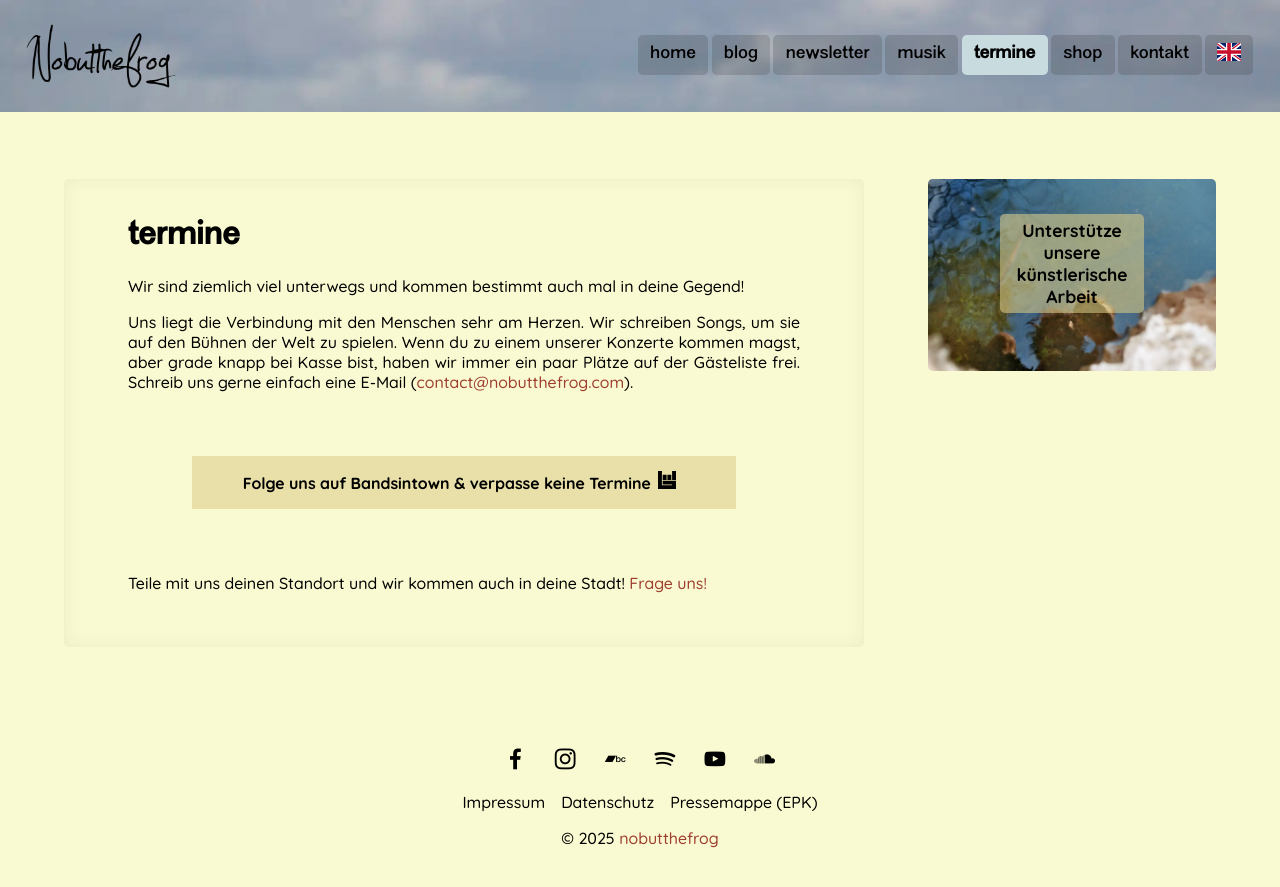
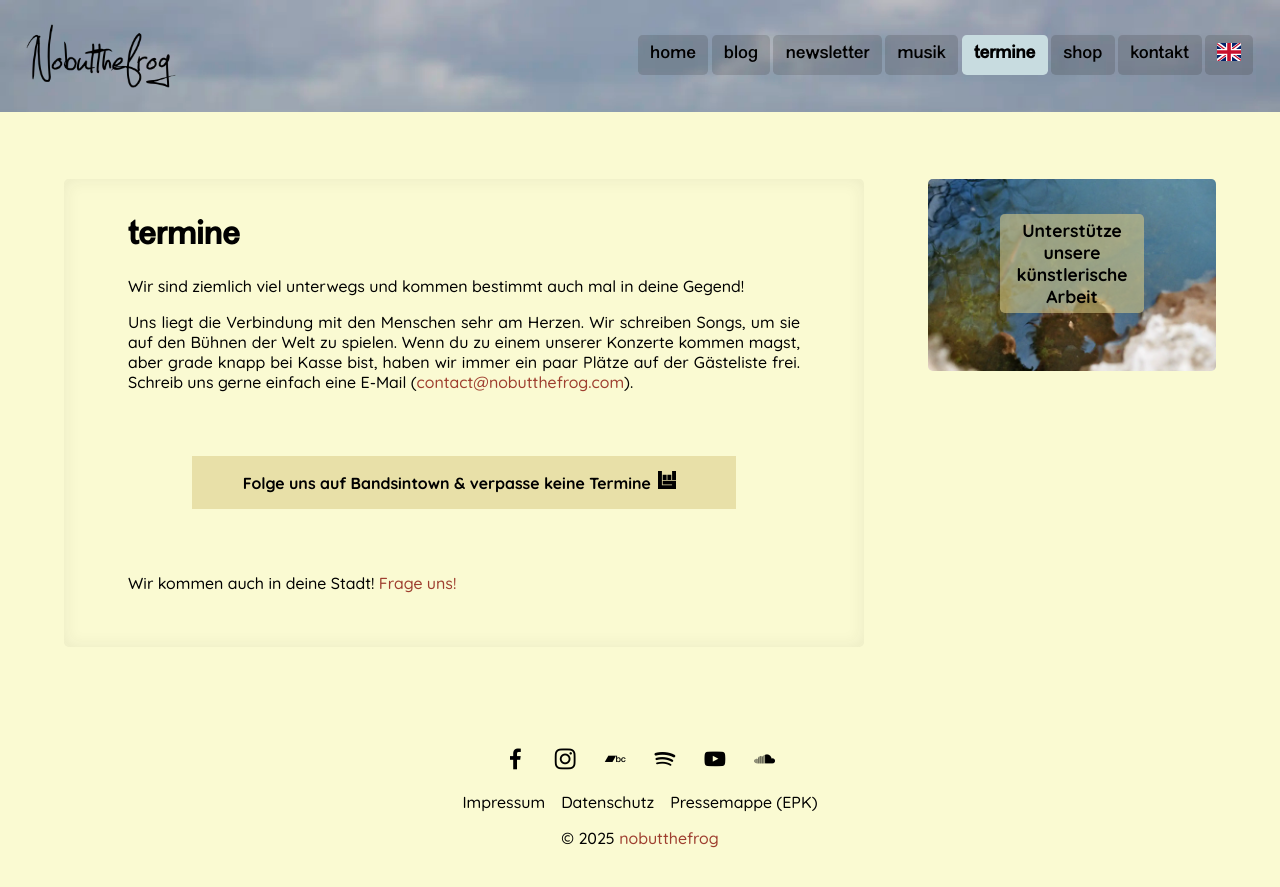
Before and after one commit to chrisongthb/nobutthefrog-com, a Jekyll site: the page built from source/termine.md, in a window 1280 px wide. Shown: the top 887 px of the page. Built offline with Jekyll 4.4.1, drawn with Linux system fonts in a browser that asks for light colours; a script that is not in the unit is left out.

Commit message:
change content

```diff
--- a/source/termine.md
+++ b/source/termine.md
@@ -14,7 +14,7 @@
           <p id="main-content-button-text">Folge uns auf Bandsintown & verpasse keine Termine <svg style="margin: -1px 6px 0px 0px; height: 18px;" xmlns="http://www.w3.org/2000/svg" width="24" height="24" viewBox="0 0 24 24"><path fill="#000000" fill-rule="evenodd" d="M18.783 0H24v12h-5.217V0zm-6.261 5h5.217v7h-5.217V5zM6.26 5h5.217v7H6.261V5zM24 24H0V0h5.217v19h13.566v-1H6.26v-5H24v11z"></path></svg></p>
         </a>
       </div>
-      <p>Teile mit uns deinen Standort und wir kommen auch in deine Stadt! <a target="_blank" href="https://www.bandsintown.com/de/artist-subscribe/15570251-nobutthefrog?play-my-city=true&utm_campaign=play_my_city&utm_medium=web&utm_source=website">Frage uns!</a></p>
+      <p>Wir kommen auch in deine Stadt! <a target="_blank" href="https://www.bandsintown.com/de/artist-subscribe/15570251-nobutthefrog?play-my-city=true&utm_campaign=play_my_city&utm_medium=web&utm_source=website">Frage uns!</a></p>
       <br>
 
       <style>
```
